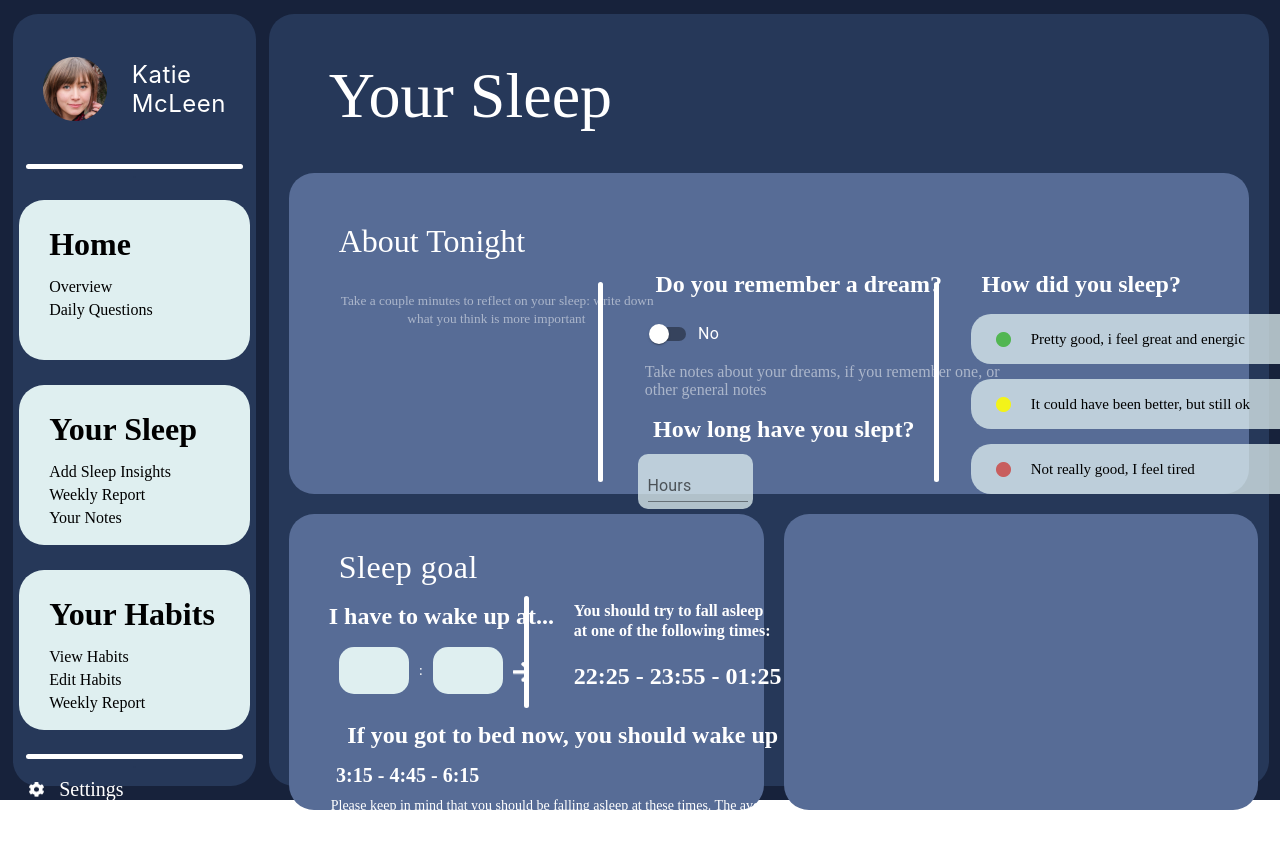
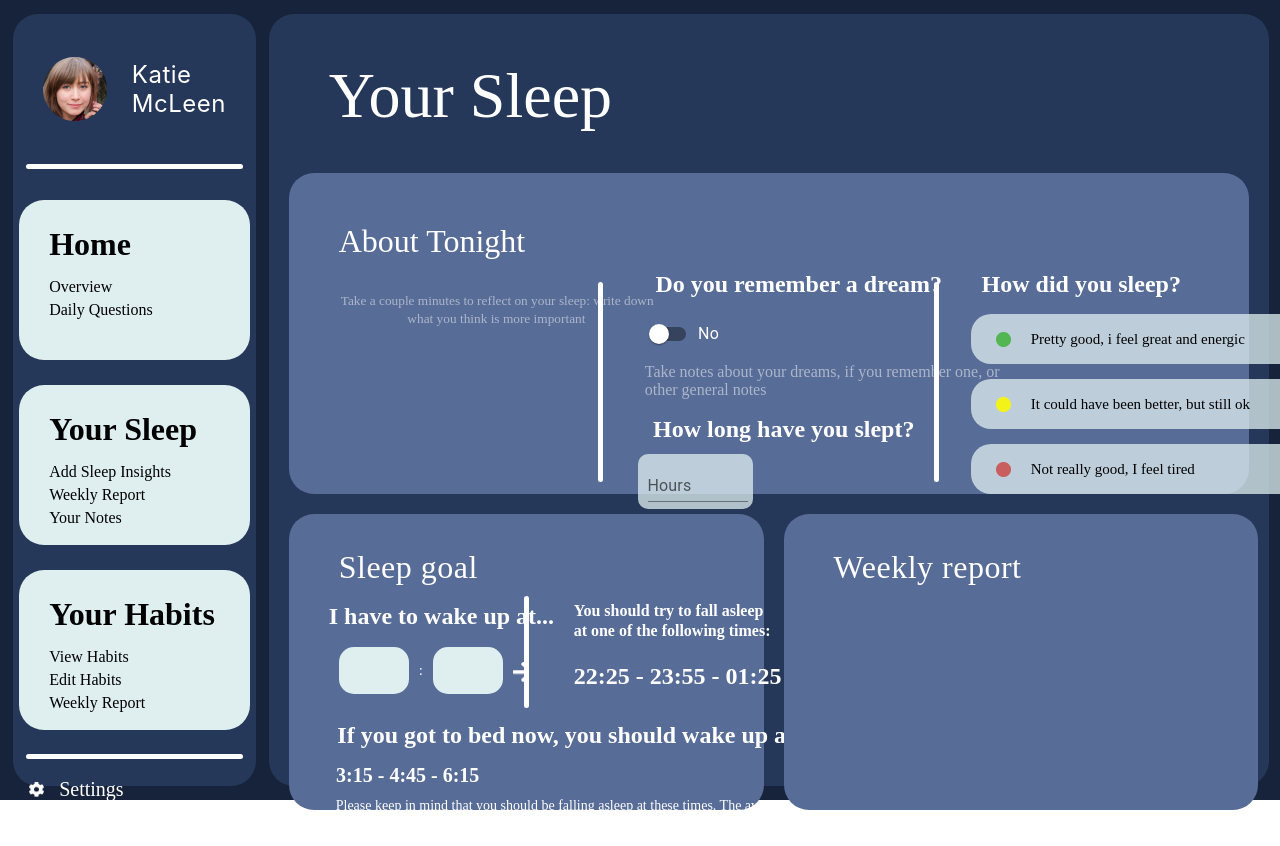
Before and after one commit to nite-app/nite, a React (Create React App) app: page /page2 in a window 1280 px wide. Shown: the top 846 px of the page. Built offline with nearby package versions, Linux system fonts and the light colour scheme.

Commit message:
WeeklyReport

```diff
--- a/src/App.css
+++ b/src/App.css
@@ -638,7 +638,7 @@ input::-webkit-inner-spin-button {
 
 .goalscontainerbottomtitle {
   margin: 0px;
-  margin-left: 20px;
+  margin-left: 0px;
 }
 
 .goalscontainerbottomfooter {
@@ -651,7 +651,10 @@ input::-webkit-inner-spin-button {
   margin-top: 10px;
   text-align: left;
   margin-bottom: 0px;
+  margin-left:5px;
 }
+
+
 /* ####################### REGISTER AND LOGIN ########################## */
 
 .acont {
--- a/src/Screens/Page2.js
+++ b/src/Screens/Page2.js
@@ -190,7 +190,11 @@ export default class Page2 extends Component {
                   </div>
                 </div>
               </div>
-              <div className="bottompanel"></div>
+              <div className="bottompanel">
+                <div className="bottompanel2header">
+                  Weekly report
+                </div>
+              </div>
             </div>
           </div>
         </div>
```
Also changed, not shown: src/Screens/Page3.js (added).
